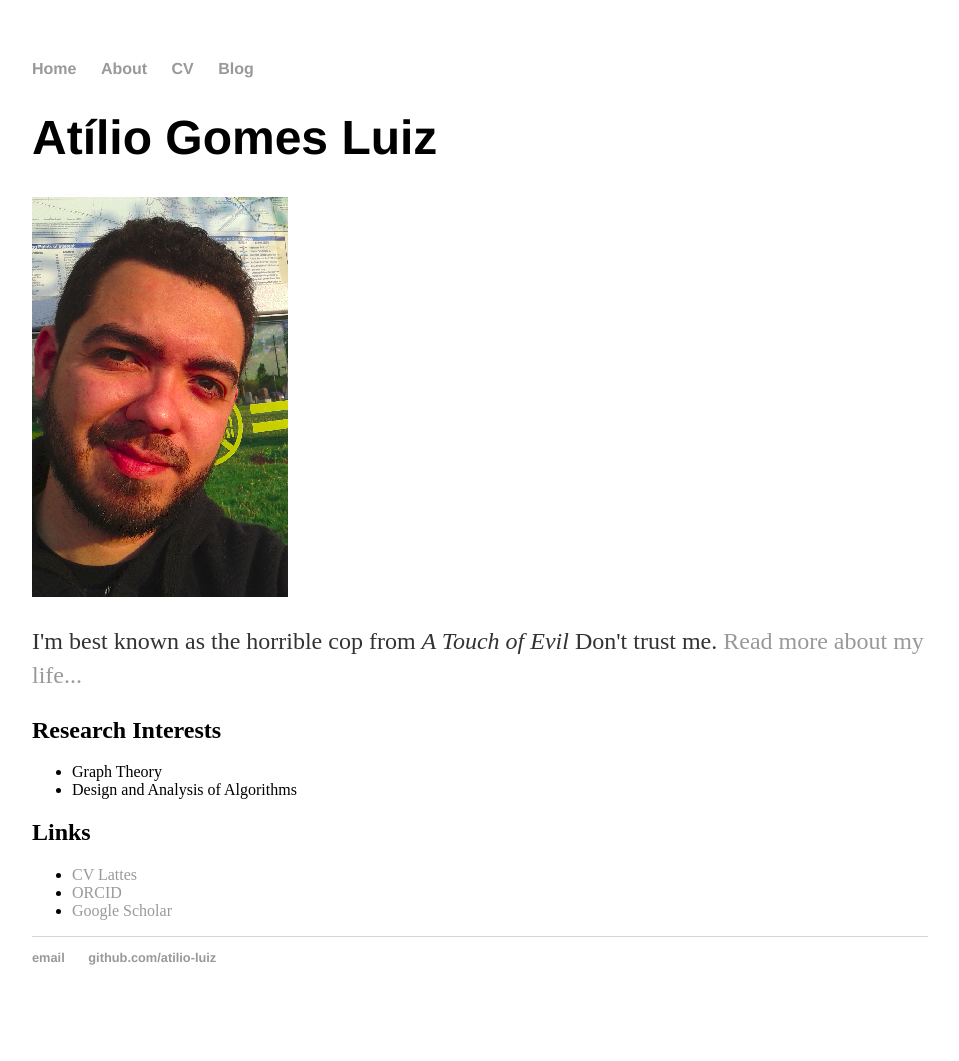
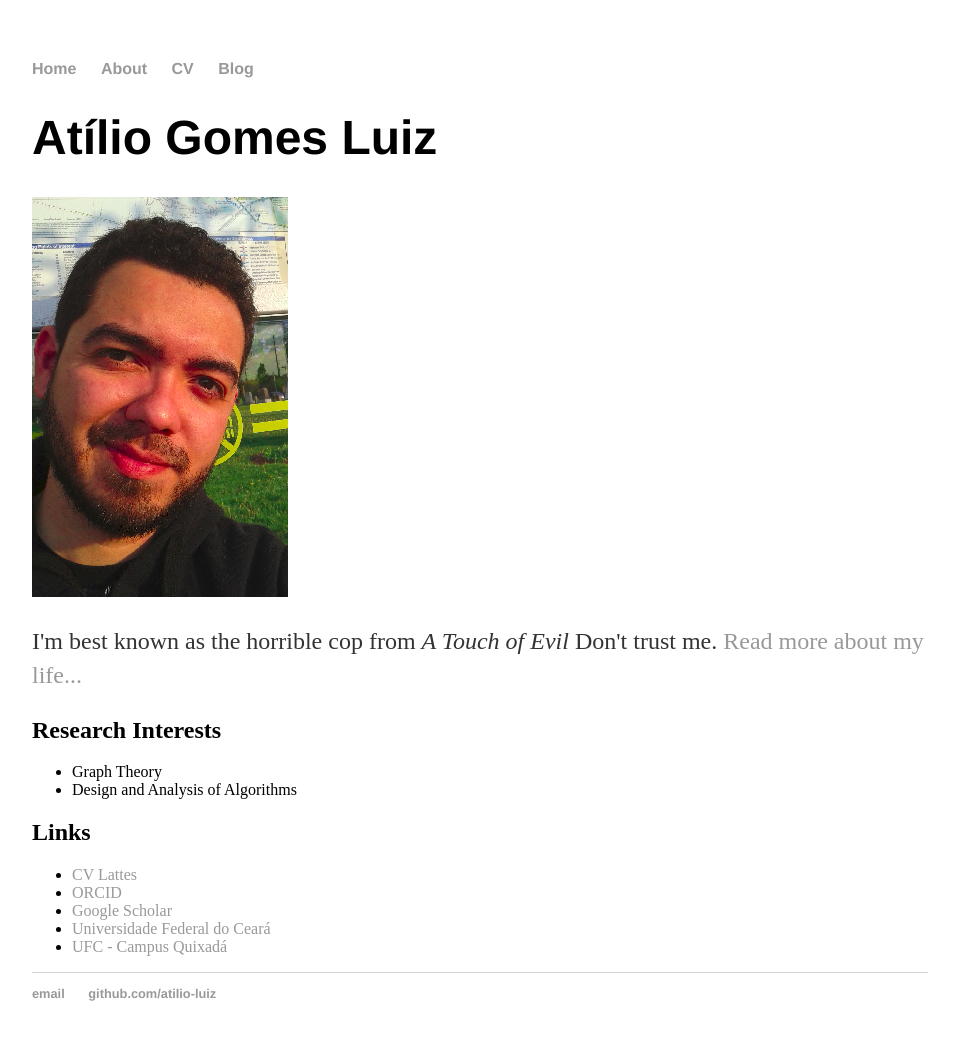
Before and after one commit to Atilio-Luiz/atilio-luiz.github.io, a Jekyll site: the page built from index.md, in a window 1280 px wide. Shown: the whole page, without its empty margins (160-1119 px from the left). Built offline with Jekyll 4.4.1, drawn with Linux system fonts in a browser that asks for light colours; before the commit the page ends 1025 px from its top, so only the background shows below that.

Commit message:
Update index.md

```diff
--- a/index.md
+++ b/index.md
@@ -16,5 +16,7 @@ title: Atílio Luiz - UFC-Quixadá
             <li><a href="http://buscatextual.cnpq.br/buscatextual/visualizacv.do?id=K4261453U6" title="CV Lattes" target="_blank">CV Lattes</a></li>
             <li><a href="https://orcid.org/0000-0002-6177-403X" title="Google Scholar" target="_blank">ORCID</a></li>
             <li><a href="https://scholar.google.com.br/citations?user=SoW-AFAAAAAJ&hl=pt-BR&oi=ao&hl=pt-BR" title="Google Scholar" target="_blank">Google Scholar</a></li>
+		    <li><a href="https://www.ufc.br" title="UFC" target="_blank">Universidade Federal do Ceará</a></li>
+		    <li><a href="https://www.quixada.ufc.br" title="UFC Quixadá" target="_blank">UFC - Campus Quixadá</a></li>
 	    </ul>
 </div><!-- /.blurb -->
```
